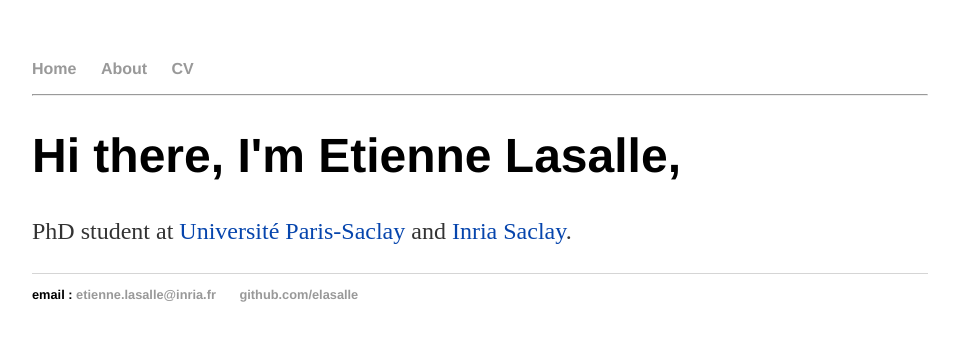
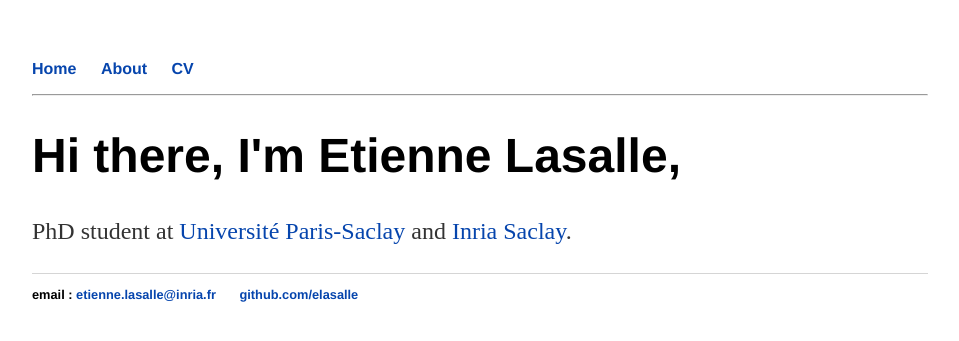
Before and after one commit to elasalle/elasalle.github.io, a Jekyll site: the page built from index.html, in a window 1280 px wide. Shown: the top 341 px of the page, without its empty margins (160-1119 px from the left). Built offline with Jekyll 4.4.1, drawn with Linux system fonts in a browser that asks for light colours.

Commit message:
Update main.css

```diff
--- a/css/main.css
+++ b/css/main.css
@@ -19,9 +19,6 @@ a {
 }
 a:hover {
     text-decoration: underline;
-}
-a.grey {
-    color: #999
 }
 
 h1 {
```
